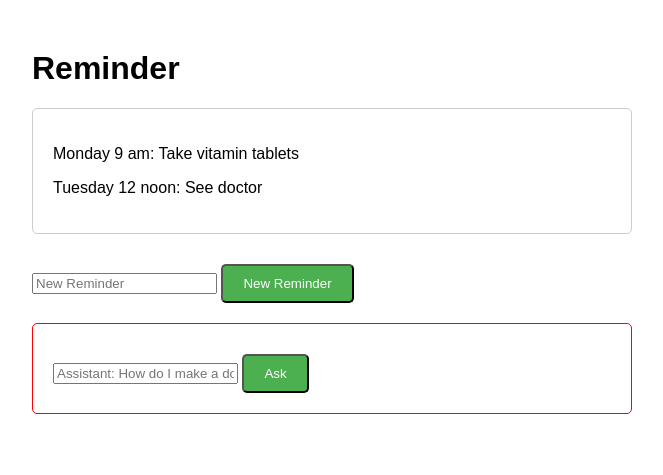
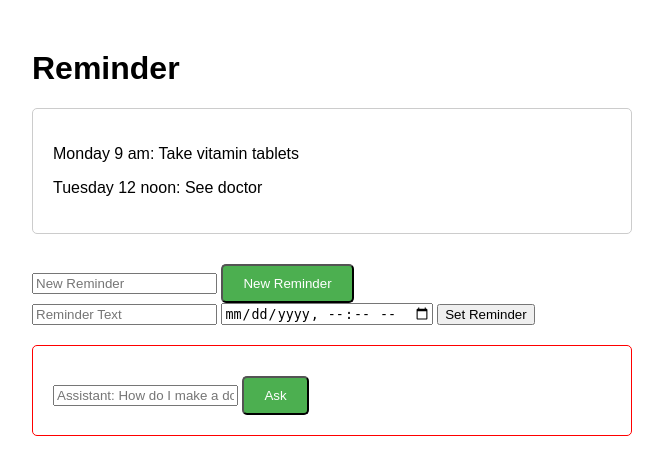
Before and after one commit to Comet-HS/COS40006, a Flask app: page / in a window 1280 px wide. Shown: the top 475 px of the page, without its empty margins (308-971 px from the left). Run offline with Flask 3, Linux system fonts and the light colour scheme.

Commit message:
Update index.html

```diff
--- a/user_interface/templates/index.html
+++ b/user_interface/templates/index.html
@@ -20,6 +20,12 @@
             <button class="button" type="submit">New Reminder</button>
         </form>
 
+        <form action="/set_reminder" method="post">
+            <input type="text" name="text" placeholder="Reminder Text">
+            <input type="datetime-local" name="time">
+            <button type="submit">Set Reminder</button>
+        </form>
+
         <div class="assistant-box">
             <form action="{{ url_for('ask_assistant') }}" method="post">
                 <input type="text" name="assistant_question" placeholder="Assistant: How do I make a doctor appointment" required>
```
